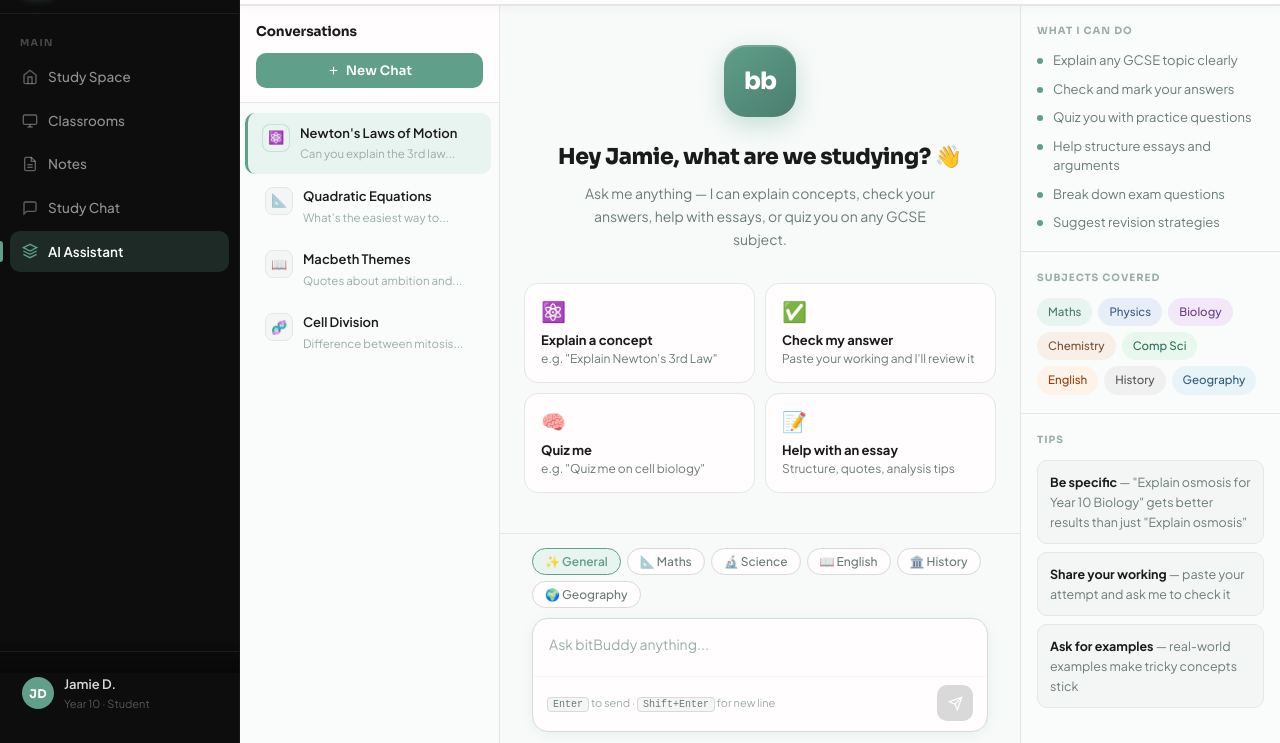
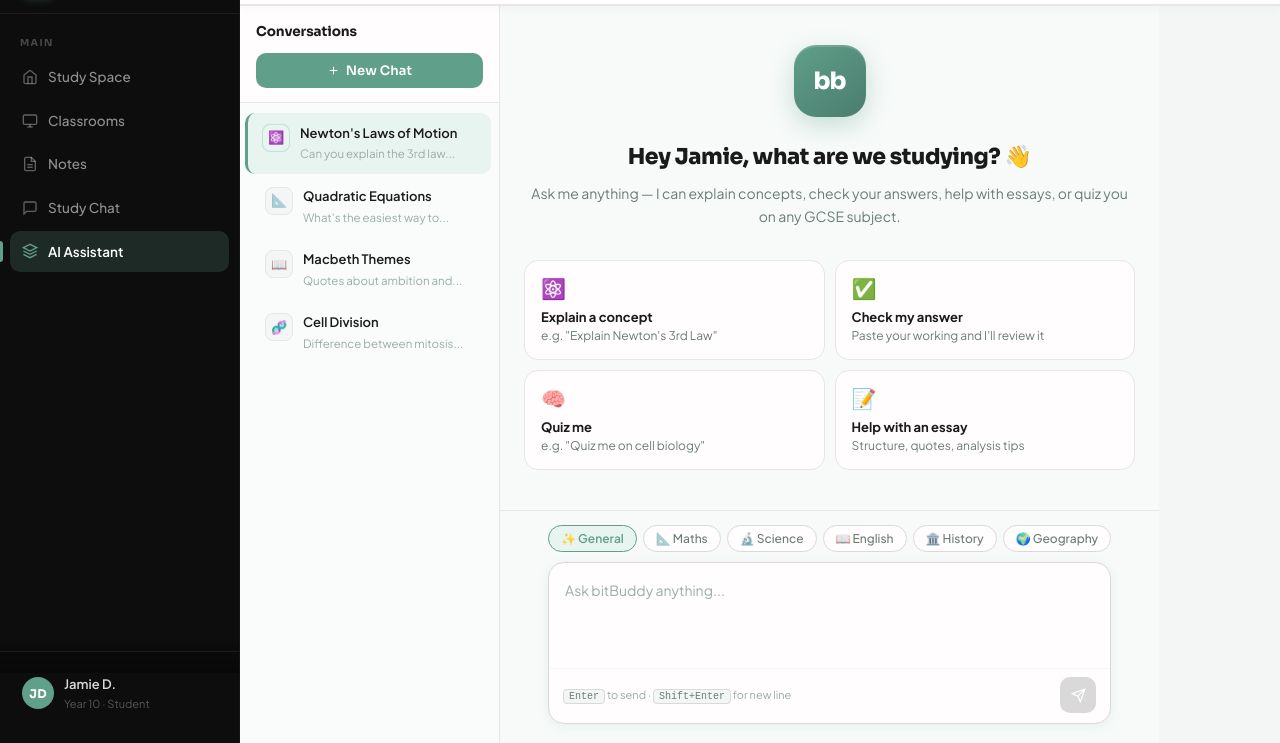
Before and after one commit to khazka/BitByBitMain, a website: page public/pages/ai.html in a window 1280 px wide. Shown: the part 57-800 px from the top of the page. Drawn offline with Linux system fonts and the light colour scheme.

Commit message:
change ai page

```diff
--- a/public/css/ai.css
+++ b/public/css/ai.css
@@ -157,7 +157,7 @@
 .welcome-sub {
   font-size: 14px;
   color: var(--text-muted);
-  max-width: 380px;
+  max-width: 600px;
   line-height: 1.65;
   margin-bottom: 32px;
 }
@@ -166,7 +166,7 @@
   display: grid;
   grid-template-columns: repeat(2, 1fr);
   gap: 10px;
-  max-width: 520px;
+  max-width: 780px;
   width: 100%;
 }
 .suggestion-card {
@@ -192,7 +192,7 @@
 .ai-messages-area {
   flex: 1;
   overflow-y: auto;
-  padding: 24px 32px;
+  padding: 24px 48px;
   display: flex;
   flex-direction: column;
   gap: 20px;
@@ -221,7 +221,7 @@
 .msg-avatar.user { background: #5b7fa8; }
 
 .msg-bubble {
-  max-width: 72%;
+  max-width: 78%;
   padding: 13px 16px;
   font-size: 14px;
   line-height: 1.7;
@@ -283,7 +283,7 @@
 
 /* ---- Input area ---- */
 .ai-input-section {
-  padding: 14px 32px 22px;
+  padding: 14px 48px 22px;
   background: #f7faf9;
   flex-shrink: 0;
   border-top: 1px solid var(--gray-mid);
@@ -323,7 +323,7 @@
 
 .ai-input-box textarea {
   width: 100%;
-  padding: 14px 16px 6px;
+  padding: 16px 16px 8px;
   border: none;
   outline: none;
   font-family: 'Plus Jakarta Sans', sans-serif;
@@ -331,8 +331,8 @@
   color: var(--text-main);
   background: transparent;
   resize: none;
-  min-height: 52px;
-  max-height: 160px;
+  min-height: 100px;
+  max-height: 260px;
   line-height: 1.6;
   caret-color: var(--primary);
 }
@@ -380,76 +380,8 @@
 .ai-send-btn svg { width: 15px; height: 15px; }
 
 /* ---- Right: Context Panel ---- */
-.ai-context-panel {
-  width: 260px;
-  background: var(--surface-raised);
-  border-left: 1px solid var(--gray-mid);
-  display: flex;
-  flex-direction: column;
-  flex-shrink: 0;
-  overflow-y: auto;
-}
-.context-section {
-  padding: 18px 16px;
-  border-bottom: 1px solid var(--gray-mid);
-}
-.context-section:last-child { border-bottom: none; }
-.context-section h4 {
-  font-family: 'Sora', sans-serif;
-  font-size: 10px;
-  font-weight: 700;
-  text-transform: uppercase;
-  letter-spacing: 1px;
-  color: var(--text-faint);
-  margin-bottom: 12px;
-}
-
-.tip-card {
-  background: var(--gray-light);
-  border-radius: 10px;
-  padding: 11px 12px;
-  font-size: 12.5px;
-  color: var(--text-muted);
-  line-height: 1.6;
-  margin-bottom: 8px;
-  border: 1px solid var(--gray-mid);
-}
-.tip-card:last-child { margin-bottom: 0; }
-.tip-card strong { color: var(--text-main); }
-
-.capability-item {
-  display: flex;
-  align-items: flex-start;
-  gap: 10px;
-  margin-bottom: 9px;
-  font-size: 13px;
-  color: var(--text-muted);
-  line-height: 1.5;
-}
-.capability-item:last-child { margin-bottom: 0; }
-.cap-dot {
-  width: 6px; height: 6px;
-  border-radius: 50%;
-  background: var(--primary);
-  flex-shrink: 0;
-  margin-top: 7px;
-}
-
-.subject-tag-list { display: flex; flex-wrap: wrap; gap: 6px; }
-.subject-tag {
-  padding: 4px 10px;
-  border-radius: 50px;
-  font-size: 11.5px;
-  font-weight: 500;
-  border: 1px solid transparent;
-  transition: transform var(--t-fast);
-  cursor: default;
-}
-.subject-tag:hover { transform: scale(1.04); }
-
 /* Full-height overrides */
-@media (max-width: 1100px) { .ai-context-panel { display: none; } }
-@media (max-width: 800px)  { .ai-history { display: none; } }
+@media (max-width: 800px) { .ai-history { display: none; } }
 
 .page-content:has(.ai-layout) {
   padding: 0;
--- a/public/pages/ai.html
+++ b/public/pages/ai.html
@@ -96,7 +96,7 @@
           <button class="subject-chip-btn" data-subject="Geography">🌍 Geography</button>
         </div>
         <div class="ai-input-box">
-          <textarea id="ai-textarea" placeholder="Ask bitBuddy anything..." rows="1"></textarea>
+          <textarea id="ai-textarea" placeholder="Ask bitBuddy anything..." rows="3"></textarea>
           <div class="ai-input-footer">
             <span class="ai-input-hint"><kbd>Enter</kbd> to send · <kbd>Shift+Enter</kbd> for new line</span>
             <button class="ai-send-btn" id="ai-send-btn">
@@ -110,36 +110,7 @@
       </div>
     </div>
 
-    <div class="ai-context-panel">
-      <div class="context-section">
-        <h4>What I can do</h4>
-        <div class="capability-item"><div class="cap-dot"></div>Explain any GCSE topic clearly</div>
-        <div class="capability-item"><div class="cap-dot"></div>Check and mark your answers</div>
-        <div class="capability-item"><div class="cap-dot"></div>Quiz you with practice questions</div>
-        <div class="capability-item"><div class="cap-dot"></div>Help structure essays and arguments</div>
-        <div class="capability-item"><div class="cap-dot"></div>Break down exam questions</div>
-        <div class="capability-item"><div class="cap-dot"></div>Suggest revision strategies</div>
-      </div>
-      <div class="context-section">
-        <h4>Subjects covered</h4>
-        <div class="subject-tag-list">
-          <span class="subject-tag" style="background:#e8f4f0;color:#4a7d6e;">Maths</span>
-          <span class="subject-tag" style="background:#e8eef8;color:#3d5d82;">Physics</span>
-          <span class="subject-tag" style="background:#f3e8f8;color:#6a3d82;">Biology</span>
-          <span class="subject-tag" style="background:#f8f0e8;color:#7a5030;">Chemistry</span>
-          <span class="subject-tag" style="background:#e8f8ee;color:#2d6e5e;">Comp Sci</span>
-          <span class="subject-tag" style="background:#fdf3e8;color:#92400e;">English</span>
-          <span class="subject-tag" style="background:#f0f0f0;color:#555;">History</span>
-          <span class="subject-tag" style="background:#e8f4f8;color:#2d5c78;">Geography</span>
-        </div>
-      </div>
-      <div class="context-section">
-        <h4>Tips</h4>
-        <div class="tip-card"><strong>Be specific</strong> — "Explain osmosis for Year 10 Biology" gets better results than just "Explain osmosis"</div>
-        <div class="tip-card"><strong>Share your working</strong> — paste your attempt and ask me to check it</div>
-        <div class="tip-card"><strong>Ask for examples</strong> — real-world examples make tricky concepts stick</div>
-      </div>
-    </div>
+
 
   </div>
 </div>
```
